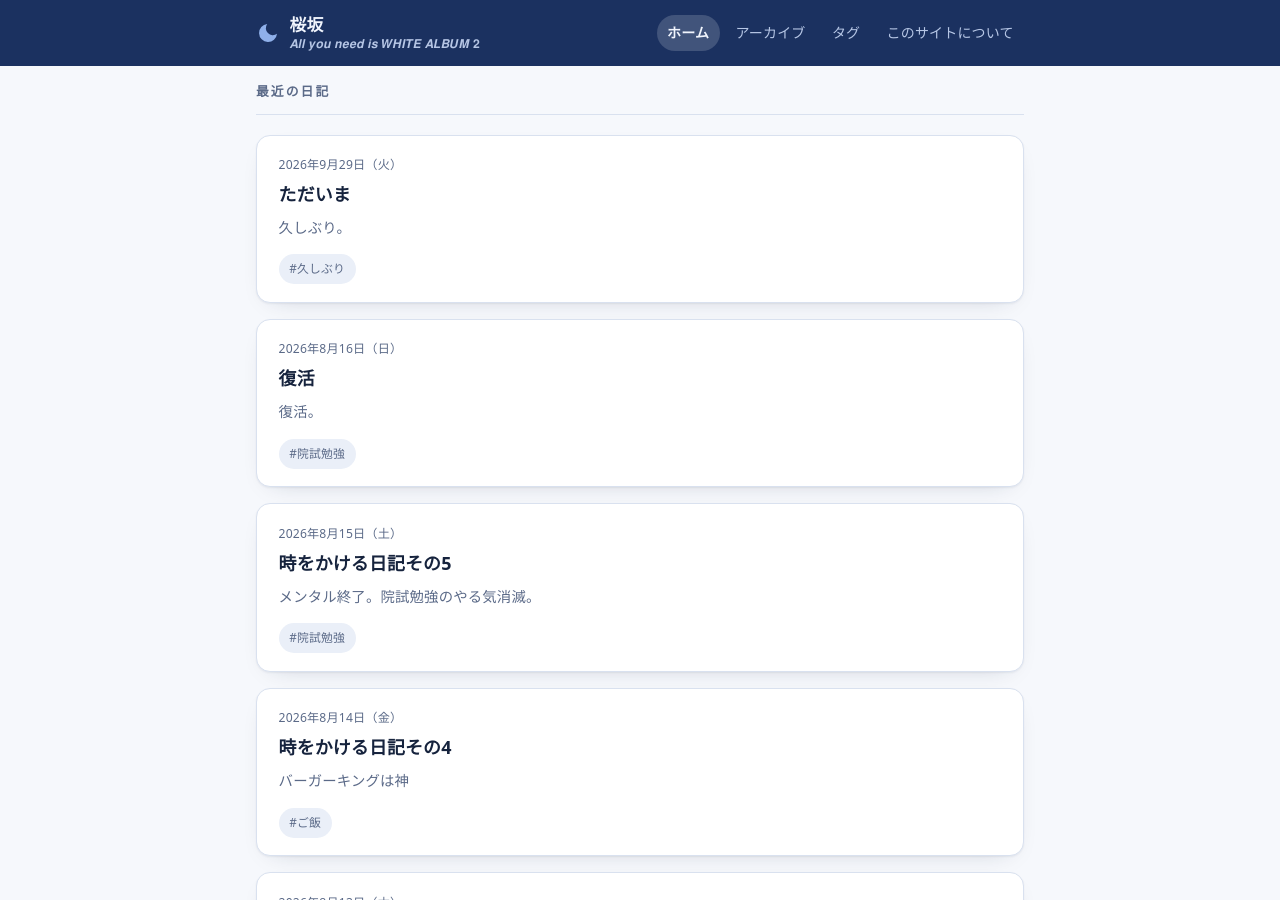
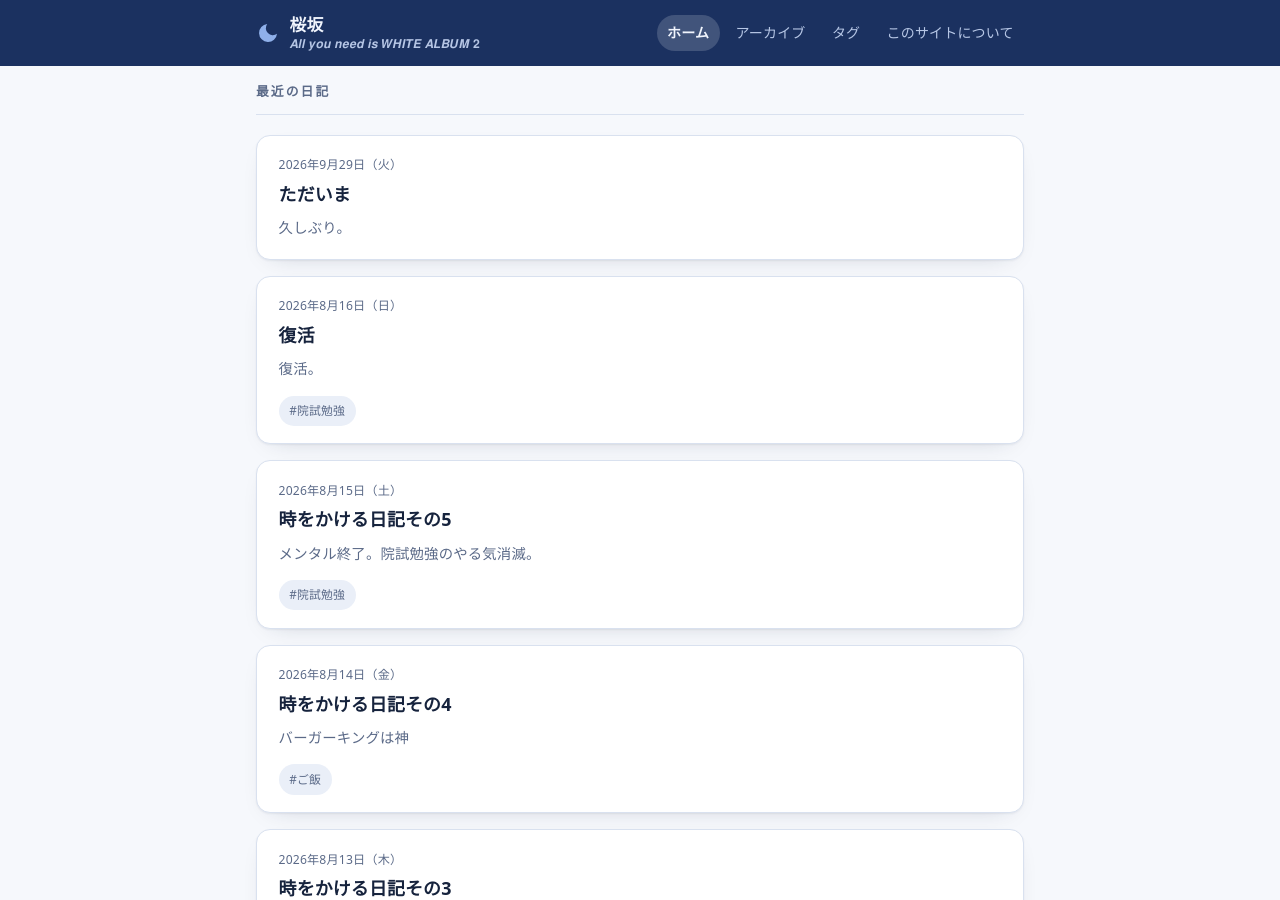
Before and after one commit to sakurazaka-math/sakurazaka-math.github.io, a Jekyll site: the page built from index.html, in a window 1280 px wide and 900 px high, scrolled down 343 px. Built offline with Jekyll 4.4.1, drawn with Linux system fonts in a browser that asks for light colours.

Commit message:
2026-09-29-day19.md を更新

```diff
--- a/_posts/2026-09-29-day19.md
+++ b/_posts/2026-09-29-day19.md
@@ -1,7 +1,7 @@
 ---
 title: ただいま
 date: 2026-09-29
-tags: [久しぶり]
+tags:
 mood: 元気
 ---
 久しぶり。
```
